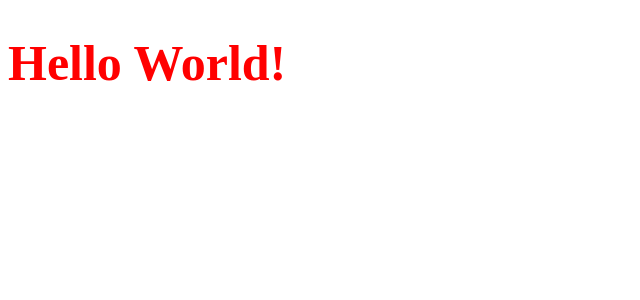
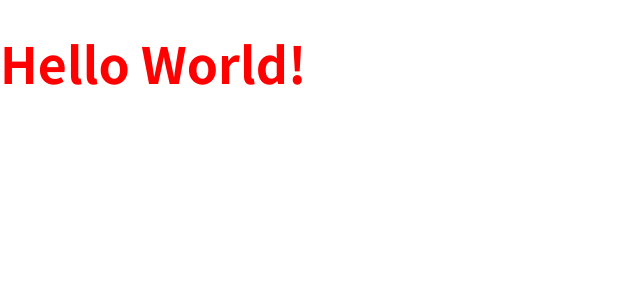
Before and after one commit to yangtopia/react-with-travis-docker-aws, a Next.js app: page / in a window 1280 px wide. Shown: the top 300 px of the page, without its empty margins (0-640 px from the left). Built offline with nearby package versions, Linux system fonts and the light colour scheme.

Commit message:
css 파일 사용 가능하게 변경

```diff
--- /dev/null
+++ b/next.config.js
@@ -0,0 +1,7 @@
+const withCSS = require('@zeit/next-css');
+module.exports = withCSS({
+  cssModules: true,
+  webpack: function (config) {
+    return config;
+  }
+});
--- a/package.json
+++ b/package.json
@@ -8,7 +8,9 @@
   },
   "author": "yangtopia@gmail.com",
   "dependencies": {
+    "@zeit/next-css": "^1.0.1",
     "next": "^9.0.2",
+    "normalize.css": "^8.0.1",
     "react": "^16.8.6",
     "react-dom": "^16.8.6",
     "styled-components": "^4.3.2"
--- /dev/null
+++ b/pages/_app.tsx
@@ -0,0 +1,17 @@
+import React from 'react';
+import App, { Container, AppProps } from 'next/app';
+import '../style.css';
+
+class MyApp extends App<AppProps> {
+  render() {
+    const { Component, pageProps } = this.props;
+
+    return (
+      <Container>
+        <Component {...pageProps} />
+      </Container>
+    );
+  }
+}
+
+export default MyApp;
--- /dev/null
+++ b/style.css
@@ -0,0 +1,6 @@
+@import '~normalize.css';
+@import url(https://fonts.googleapis.com/earlyaccess/notosanskr.css);
+
+html {
+  font-family: 'Noto Sans KR', sans-serif;
+}
```
Also changed, not shown: 1 other file (tests, documents, lock files or other folders).
